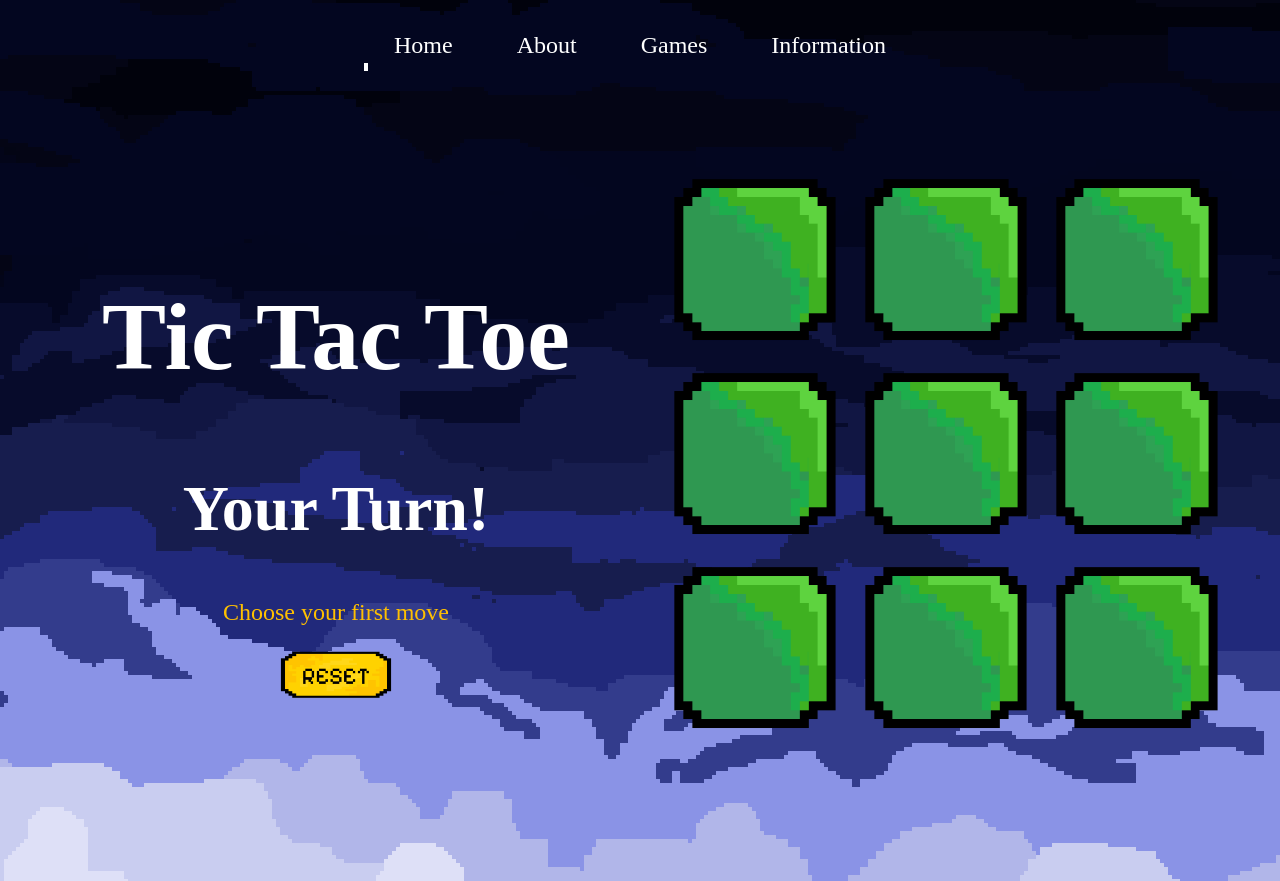
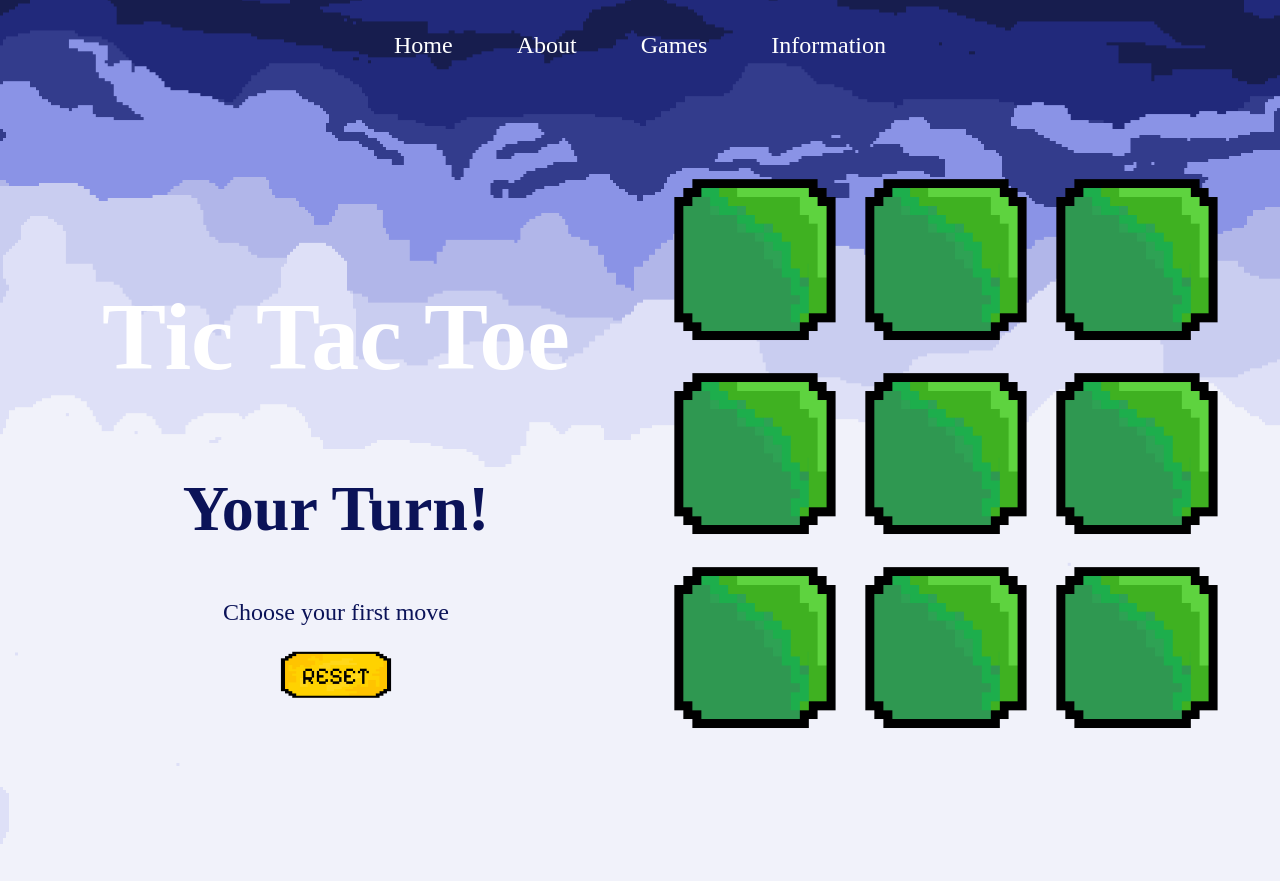
Before and after one commit to najwakahanifatima/QuickEscapeGame, a plain HTML site: page html/tic-tac-toe.html in a window 1280 px wide. Drawn offline with Linux system fonts and the light colour scheme; a web font is replaced by a local one.

Commit message:
style: change color to match the background

```diff
--- a/css/main.css
+++ b/css/main.css
@@ -1,5 +1,6 @@
 body {
-    background: url("/assets/bg.png") scroll no-repeat;
+    background: url("/assets/bg.png") no-repeat center center scroll;
+    background-size: cover;
     font-family: "Jersey 15";
     color: white;
     margin: 2rem;
--- a/html/tic-tac-toe.html
+++ b/html/tic-tac-toe.html
@@ -18,8 +18,8 @@
     <main class="two-column">
         <section>
             <h1> Tic Tac Toe </h1>
-            <h2 id="ttt-status"> Your Turn! </h2>
-            <p id="ttt-instruction" class="yellow"> Choose your first move </p>
+            <h2 id="ttt-status" class="dark-blue"> Your Turn! </h2>
+            <p id="ttt-instruction" class="dark-blue"> Choose your first move </p>
             <button id="reset">
                 <img src="/assets/reset.png" alt="Reset Button">
             </button>
```
Also changed, not shown: html/guess-the-number.html (+2 -2 lines), html/rock-paper-scissor.html (+1 -1 lines).
